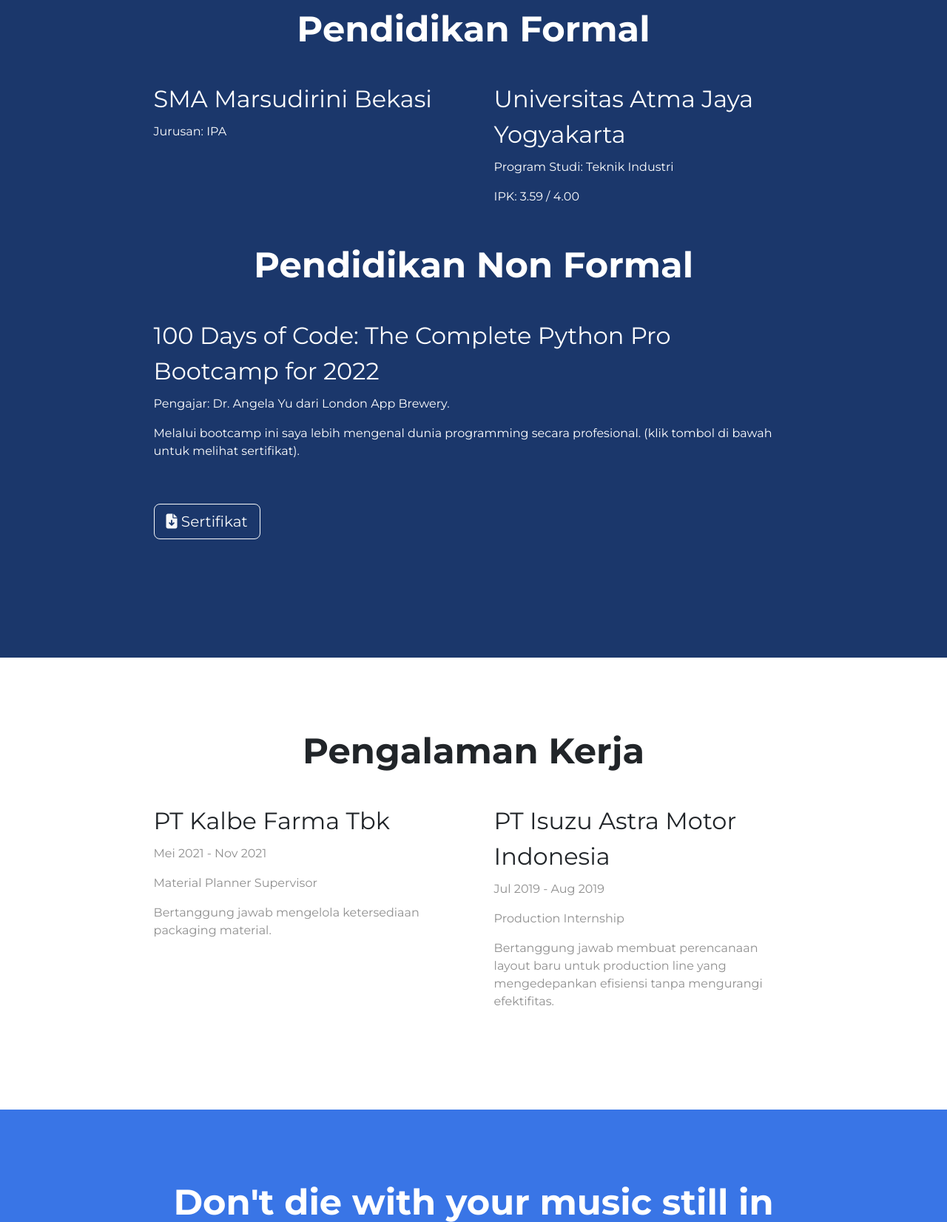
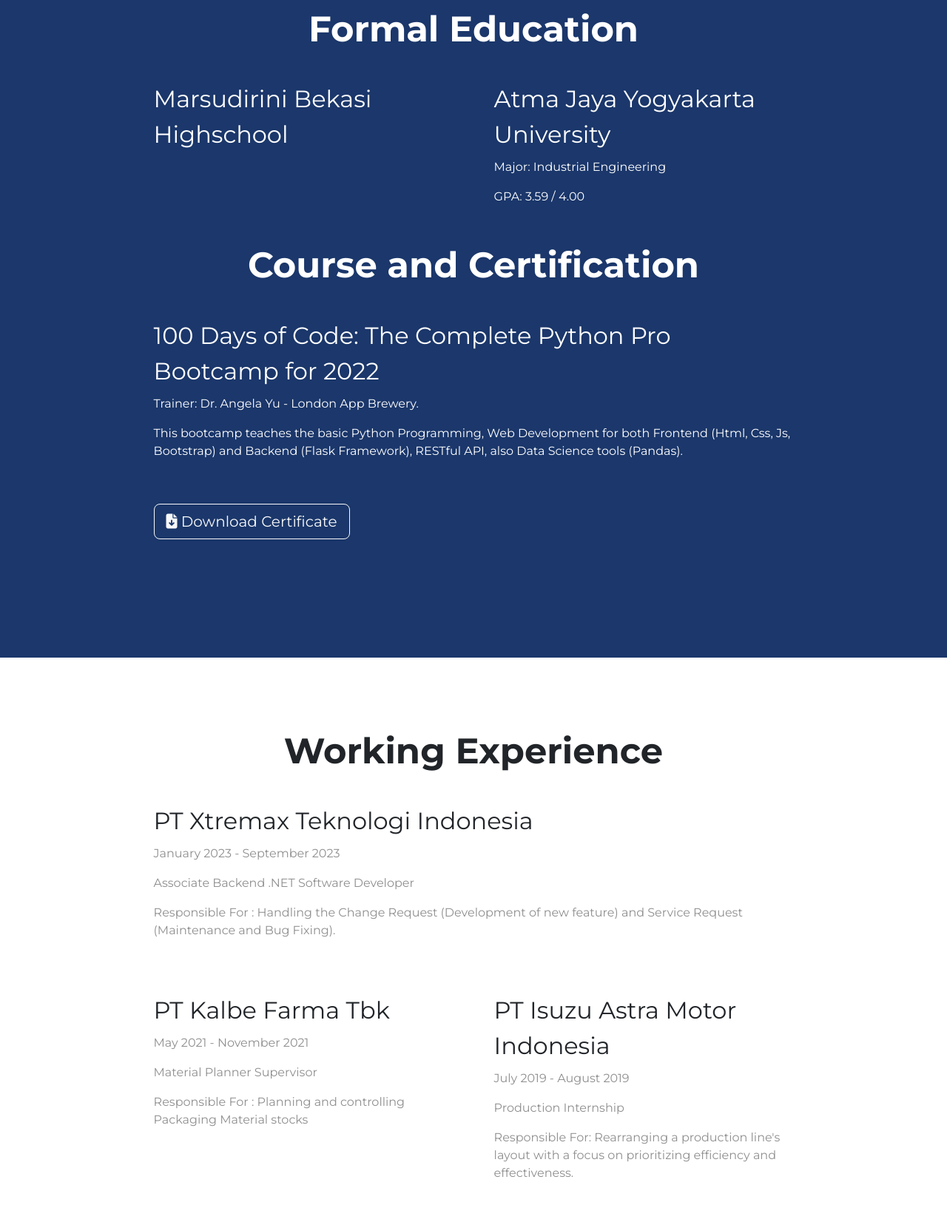
Before and after one commit to antoniuswisnu18/cv, a plain HTML site: page index.html in a window 1280 px wide. Shown: the part 3365-5017 px from the top of the page at 74% size. Drawn offline with nearby package versions, Linux system fonts and the light colour scheme.

Commit message:
Update education and working experience

```diff
--- a/index.html
+++ b/index.html
@@ -189,25 +189,24 @@
     <section id="education" class="colored-section">
         <!-- educations -->
         <div class="container-fluid">
-            <h1 class="section-heading">Pendidikan Formal</h1>
+            <h1 class="section-heading">Formal Education</h1>
             <div class="row">
                 <div class="col-lg-6 box">
-                    <h2 class="sub-heading">SMA Marsudirini Bekasi</h2>
-                    <p>Jurusan: IPA</p>
+                    <h2 class="sub-heading">Marsudirini Bekasi Highschool</h2>
                 </div>
                 <div class="col-lg-6 box">
-                    <h2 class="sub-heading">Universitas Atma Jaya Yogyakarta</h2>
-                    <p>Program Studi: Teknik Industri</p>
-                    <p>IPK: 3.59 / 4.00</p>
+                    <h2 class="sub-heading">Atma Jaya Yogyakarta University</h2>
+                    <p>Major: Industrial Engineering</p>
+                    <p>GPA: 3.59 / 4.00</p>
                 </div>
             </div>
-            <h1 class="section-heading">Pendidikan Non Formal</h1>
+            <h1 class="section-heading">Course and Certification</h1>
             <div class="row">
                 <div class="col-lg box">
                     <h2 class="sub-heading">100 Days of Code: The Complete Python Pro Bootcamp for 2022</h2>
-                    <p>Pengajar: Dr. Angela Yu dari London App Brewery.</p>
-                    <p>Melalui bootcamp ini saya lebih mengenal dunia programming secara profesional. (klik tombol di bawah untuk melihat sertifikat).</p>
-                    <a href="assets\files\UC-a2fc3182-91ac-4b28-8651-904d01de14c1.pdf" type="button" download="UC-a2fc3182-91ac-4b28-8651-904d01de14c1.pdf" class="btn btn-outline-light btn-lg button" target="_blank"><i class="fa-solid fa-file-arrow-down"></i> Sertifikat</a>
+                    <p>Trainer: Dr. Angela Yu - London App Brewery.</p>
+                    <p>This bootcamp teaches the basic Python Programming, Web Development for both Frontend (Html, Css, Js, Bootstrap) and Backend (Flask Framework), RESTful API, also Data Science tools (Pandas).</p>
+                    <a href="assets\files\UC-a2fc3182-91ac-4b28-8651-904d01de14c1.pdf" type="button" download="UC-a2fc3182-91ac-4b28-8651-904d01de14c1.pdf" class="btn btn-outline-light btn-lg button" target="_blank"><i class="fa-solid fa-file-arrow-down"></i> Download Certificate</a>
                 </div>
             </div>
         </div>
@@ -218,19 +217,27 @@
     <section id="experience" class="white-section">
         <!-- experiences -->
         <div class="container-fluid">
-            <h1 class="section-heading">Pengalaman Kerja</h1>
+            <h1 class="section-heading">Working Experience</h1>
+            <div class="row">
+                <div class="col-lg box">
+                    <h3 class="sub-heading">PT Xtremax Teknologi Indonesia</h3>
+                    <p>January 2023 - September 2023</p>
+                    <p>Associate Backend .NET Software Developer</p>
+                    <p>Responsible For : Handling the Change Request (Development of new feature) and Service Request (Maintenance and Bug Fixing).</p>
+                </div>
+            </div>
             <div class="row">
                 <div class="col-lg-6 box">
-                    <h2 class="sub-heading">PT Kalbe Farma Tbk</h2>
-                    <p>Mei 2021 - Nov 2021</p>
+                    <h3 class="sub-heading">PT Kalbe Farma Tbk</h3>
+                    <p>May 2021 - November 2021</p>
                     <p>Material Planner Supervisor</p>
-                    <p>Bertanggung jawab mengelola ketersediaan packaging material. </p>
+                    <p>Responsible For : Planning and controlling Packaging Material stocks </p>
                 </div>
                 <div class="col-lg-6 box">
-                    <h2 class="sub-heading">PT Isuzu Astra Motor Indonesia</h2>
-                    <p>Jul 2019 - Aug 2019</p>
+                    <h3 class="sub-heading">PT Isuzu Astra Motor Indonesia</h3>
+                    <p>July 2019 - August 2019</p>
                     <p>Production Internship</p>
-                    <p>Bertanggung jawab membuat perencanaan layout baru untuk production line yang mengedepankan efisiensi tanpa mengurangi efektifitas. </p>
+                    <p>Responsible For: Rearranging a production line's layout with a focus on prioritizing efficiency and effectiveness.</p>
                 </div>
             </div>
         </div>
```
